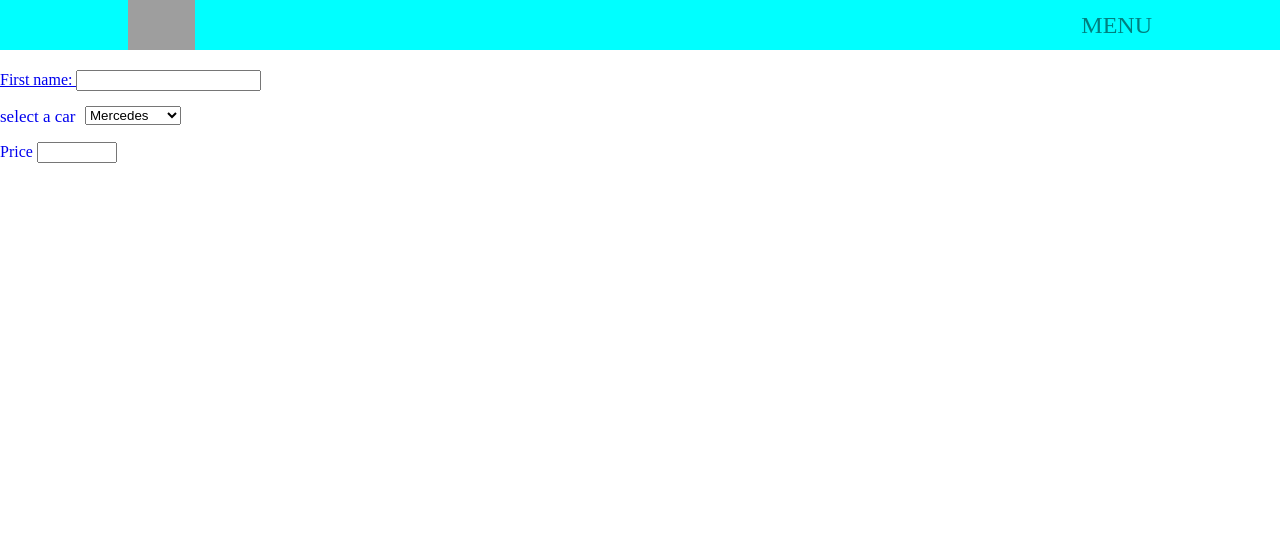
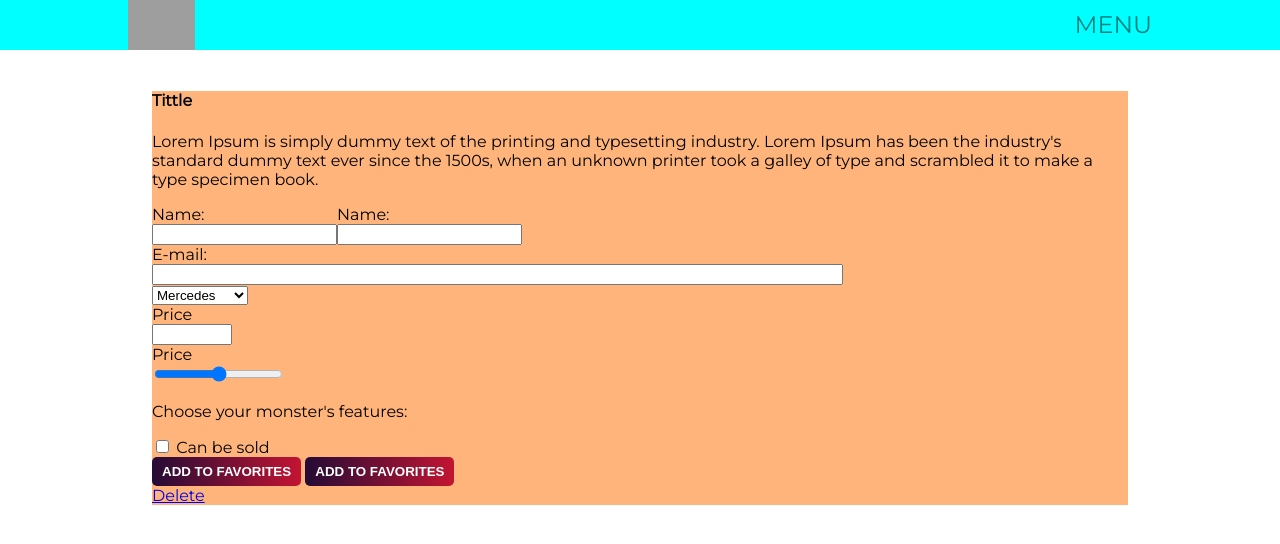
Before and after one commit to Plukainais/ValtersSidelskis.github.io, a plain HTML site: page landing-page.css/product form.html in a window 1280 px wide. Drawn offline with Linux system fonts and the light colour scheme; grey boxes are pictures that could not be loaded.

Commit message:
gandriiz

```diff
--- a/landing-page.css/landing-page.css
+++ b/landing-page.css/landing-page.css
@@ -1,5 +1,9 @@
 body {
     margin: 0;
+    font-family: 'Montserrat', sans-serif;
+}
+.space{
+   height:70px;
 }
 
 nav {
@@ -44,17 +48,21 @@ ul{
    position: relative;
    top: 70px;
 }
-.cars{
-    position: relative;
-    top: 85px;
-    left: 85px;
+form{
+   background-color: #feb47b;
+   max-width: 976px;
+   margin-left: auto;
+   margin-right: auto;
 }
-.car{
-    position: absolute;
-    top: 90px;
-    font-size: 17px;
+button{
+   color: white;
+   background: linear-gradient(to left, #c31432,#240b36);
+   border: 0px;
+   padding: 7px 10px;
+   border-radius: 5px;
+   text-transform: uppercase;
 }
-.car_price{
-    position: absolute;
-    top: 142px;
+.row{
+   display: flex;
+   flex-direction:row;
 }
--- a/landing-page.css/product form.html
+++ b/landing-page.css/product form.html
@@ -6,14 +6,14 @@
     <meta name="viewport" content="width=device-width, initial-scale=1.0">
     <meta http-equiv="X-UA-Compatible" content="ie=edge">
     <title>contact</title>
-
+    <link href="https://fonts.googleapis.com/css?family=Montserrat&display=swap" rel="stylesheet">
     <link rel="stylesheet" href="landing-page.css">
 </head>
 
 <body>
     <nav>
         <div class="nav_wrapper">
-            <a class="logo" href="landing-page.html">
+            <a class="logo" href="#">
                 <img src="https://www.pryortechnology.com/files/image/1649/Symbol%20G4_Directional%20Arrow.JPG"
                     alt="page logo">
             </a>
@@ -23,31 +23,71 @@
                 <ul>
                     <li><a href="landing-page.html">Home</a></li>
                     <li><a href="about.html">Option 2</a></li>
-                    <li><a href="product form.html">Product form</li>
-
+                    <li><a href="product form.html">Product form</a></li>
                 </ul>
             </div>
-
+        </div>
+    </nav>
+    <div class="space"></div>
+<main>
+    <form action="Title" method="post">
+            <div>
+                    <h4>Tittle</h4>
+                    <p>Lorem Ipsum is simply dummy text of the printing and typesetting industry. Lorem Ipsum has been the industry's standard dummy text ever since the 1500s, when an unknown printer took a galley of type and scrambled it to make a type specimen book. </p>
+                </div>
+                <div class="row">
+        <div>
+          <label for="name">Name:</label><br>
+          <input type="text" id="name" name="user_name">
+        </div>
+        <div>
+          <label for="name">Name:</label><br>
+          <input type="text" id="name" name="user_name">
+        </div>
                 </div>
 
-
-    </nav>
-
-    <form action="First name" class="name">
-        First name: <input type="text" name="First name" required>
-    </form>
-<p class="car">select a car</p>
+        <div>
+                <label for="mail">E-mail:</label><br>
+                <input type="email" id="mail" name="user_mail" style="width: 70%">
+              </div>
+        <div>
             <select class="cars">
-
                 <optgroup label="German cars">
                 <option value="Mercedes">Mercedes</option>
                 <option value="Audi">Audi</option>
                 </optgroup>
             </select>
-    <form action="car price" class="car_price">
-        Price <input type="number" name="price" min="1250" max="12500">
+        </div>
+        <div>
+                <label for="price">Price</label><br>
+                <input type="number" name="" min="1250" max="12500">
+        </div><div>
+                <label for="">Price</label><br> <input type="range" min="-10" max="10">
+        </div>
+        <div>
+                <p>Choose your monster's features:</p>
+
+                <div>
+                  <input type="checkbox" id="sold" name="sold">
+                  <label for="sold">Can be sold</label>
+                </div>
+        </div>
+        <div>
+                <button class="favorite styled"
+                type="button">
+            <b>Add to favorites</b>
+        </button>
+        <button class="favorite styled"
+        type="button">
+    <b>Add to favorites</b>
+</button>
+        </div>
+        <div>
+                <a href="landing-page.html" onclick="return confirm('Are you sure you want to delete this item?');">Delete</a>
+        </div>
+
       </form>
-
+</main>
 
 </body>
 
```
Lines whose indentation alone changed are shown as unchanged.
